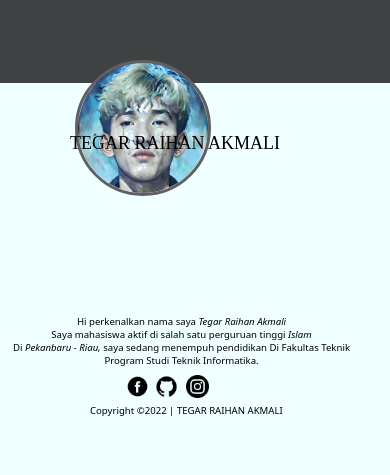
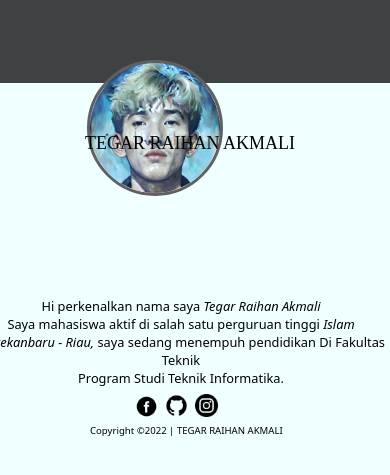
Before and after one commit to tegarraihann/about-me, a plain HTML site: page index.html in a window 390 px wide. Shown: the part 167-642 px from the top of the page. Drawn offline with Linux system fonts and the light colour scheme; a web font is replaced by a local one.

Commit message:
update responsive

```diff
--- a/style.css
+++ b/style.css
@@ -111,7 +111,7 @@ button{
         height: 130px;
         border-radius: 50%;
         border: 3px solid rgb(97, 95, 95);
-        left: calc(67% - 373px/2 + 0.5px);
+        left: calc(70% - 373px/2 + 0.5px);
         top: calc(47% - 400px/2 - -30px);
     }
 
@@ -119,42 +119,42 @@ button{
         position: absolute;
         width: 483px;
         height: 53px;
-        left: 70px;
+        left: 85px;
         top: 300px;
         font-family: 'firacode';
-        font-weight: 400;
+        font-weight: 500;
         font-size:large;
     }
 
     .p2{
-        bottom: 310px;
-        left: 13px;
+        bottom: 290px;
+        left: -28px;
         font-family: system-ui, -apple-system, BlinkMacSystemFont, 'Segoe UI', Roboto, Oxygen, Ubuntu, Cantarell, 'Open Sans', 'Helvetica Neue', sans-serif;
-        font-size: 60%;
+        font-size: 80%;
     }
 
 
     .facebook{
         width: 25px;
-        bottom: 278px;
-        left: 125px;
+        bottom: 258px;
+        left: 134px;
     }
 
     .github{
         width: 23px;
-        bottom: 279px;
-        left: 155px;
+        bottom: 260px;
+        left: 165px;
     }
 
     .instagram{
         width: 23px;
-        bottom: 279px;
-        left: 186px;
+        bottom: 260px;
+        left: 195px;
     }
 
     .footer{
         position: absolute;
-        bottom: 260px;
+        bottom: 240px;
         left: 90px;
         font-family:system-ui, -apple-system, BlinkMacSystemFont, 'Segoe UI', Roboto, Oxygen, Ubuntu, Cantarell, 'Open Sans', 'Helvetica Neue', sans-serif;
         font-size: 60%;
```
